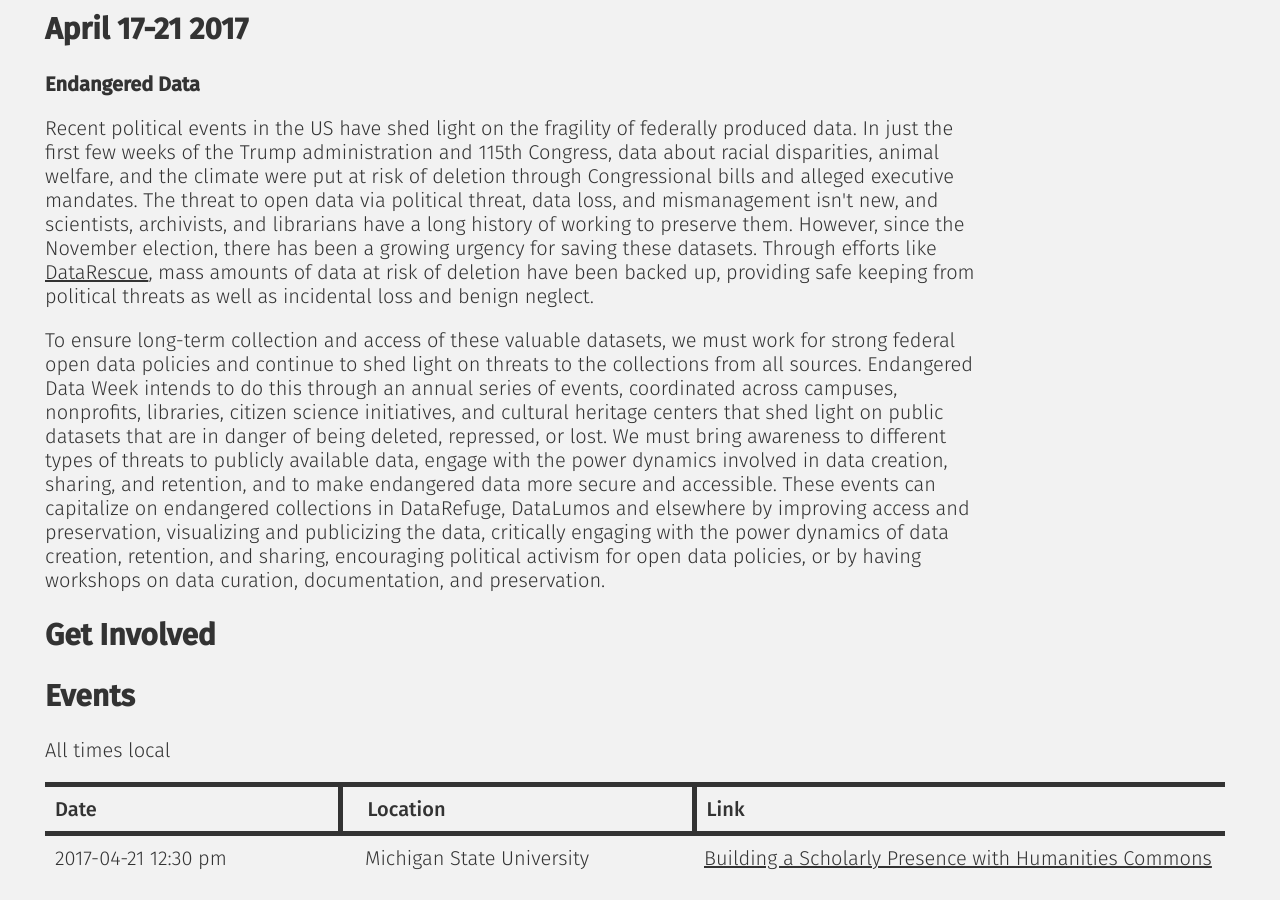
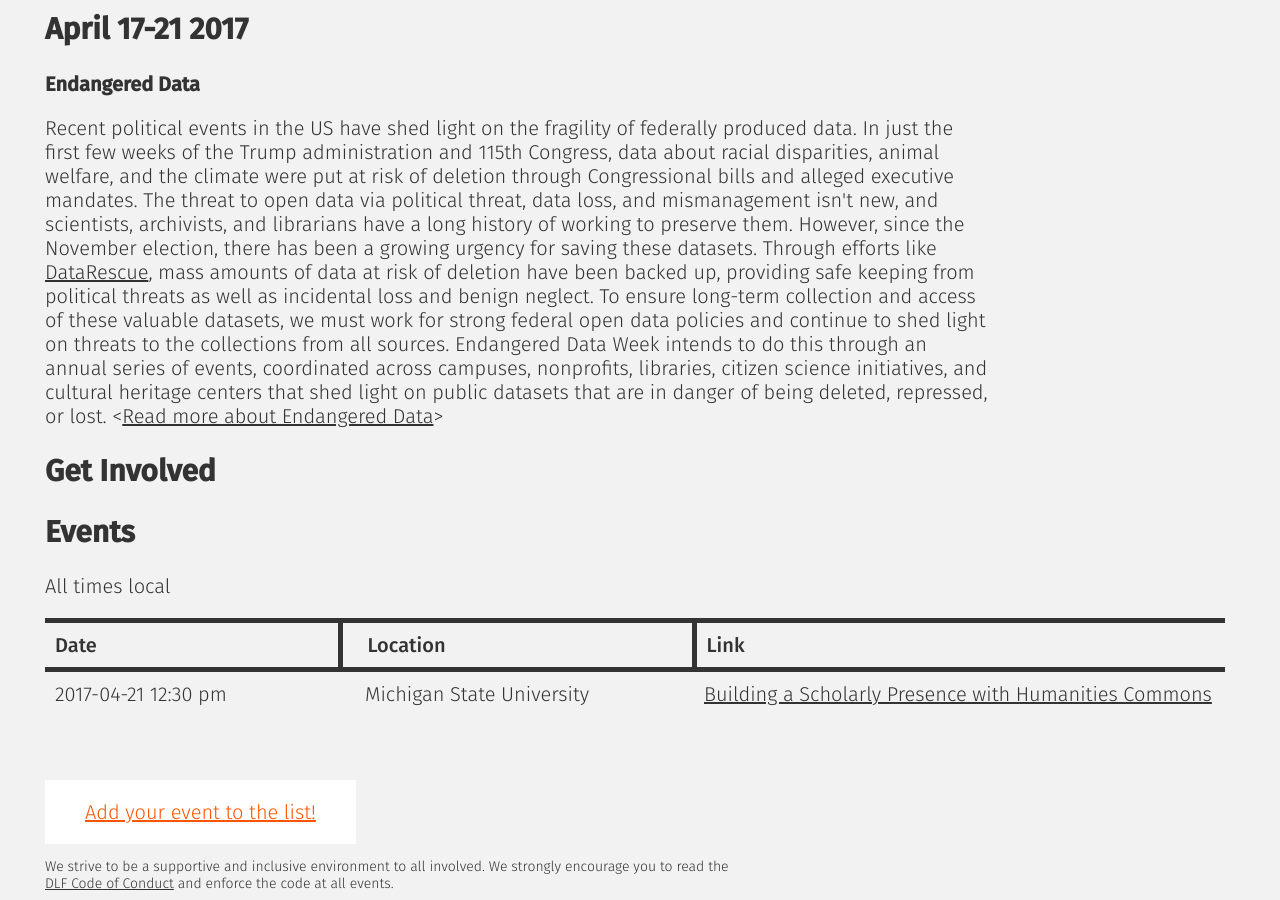
Before and after one commit to endangereddataweek/endangereddataweek.org, a Jekyll site: the page built from index.html, in a window 1280 px wide and 900 px high, scrolled down 413 px. Built offline with Jekyll 4.4.1, drawn with Linux system fonts in a browser that asks for light colours.

Commit message:
Moved stuff to about, cut down index text

```diff
--- a/index.html
+++ b/index.html
@@ -8,9 +8,7 @@
   <div clas="row">
     <div class="eighty">
       <strong>Endangered Data</strong>
-      <p>Recent political events in the US have shed light on the fragility of federally produced data. In just the first few weeks of the Trump administration and 115th Congress, data about racial disparities, animal welfare, and the climate were put at risk of deletion through Congressional bills and alleged executive mandates. The threat to open data via political threat, data loss, and mismanagement isn't new, and scientists, archivists, and librarians have a long history of working to preserve them. However, since the November election, there has been a growing urgency for saving these datasets. Through efforts like <a href='http://www.ppehlab.org/what-is-a-datarescue-event'>DataRescue</a>, mass amounts of data at risk of deletion have been backed up, providing safe keeping from political threats as well as incidental loss and benign neglect.</p>
-
-      <p>To ensure long-term collection and access of these valuable datasets, we must work for strong federal open data policies and continue to shed light on threats to the collections from all sources. Endangered Data Week intends to do this through an annual series of events, coordinated across campuses, nonprofits, libraries, citizen science initiatives, and cultural heritage centers that shed light on public datasets that are in danger of being deleted, repressed, or lost. We must bring awareness to different types of threats to publicly available data, engage with the power dynamics involved in data creation, sharing, and retention, and to make endangered data more secure and accessible. These events can capitalize on endangered collections in DataRefuge, DataLumos and elsewhere by improving access and preservation, visualizing and publicizing the data, critically engaging with the power dynamics of data creation, retention, and sharing, encouraging political activism for open data policies, or by having workshops on data curation, documentation, and preservation.</p>
+      <p>Recent political events in the US have shed light on the fragility of federally produced data. In just the first few weeks of the Trump administration and 115th Congress, data about racial disparities, animal welfare, and the climate were put at risk of deletion through Congressional bills and alleged executive mandates. The threat to open data via political threat, data loss, and mismanagement isn't new, and scientists, archivists, and librarians have a long history of working to preserve them. However, since the November election, there has been a growing urgency for saving these datasets. Through efforts like <a href='http://www.ppehlab.org/what-is-a-datarescue-event'>DataRescue</a>, mass amounts of data at risk of deletion have been backed up, providing safe keeping from political threats as well as incidental loss and benign neglect. To ensure long-term collection and access of these valuable datasets, we must work for strong federal open data policies and continue to shed light on threats to the collections from all sources. Endangered Data Week intends to do this through an annual series of events, coordinated across campuses, nonprofits, libraries, citizen science initiatives, and cultural heritage centers that shed light on public datasets that are in danger of being deleted, repressed, or lost. <<a href='/about/'>Read more about Endangered Data</a>></p>
     </div>
   </div>
 
```
Also changed, not shown: about.html (renamed from endangereddata.html).
